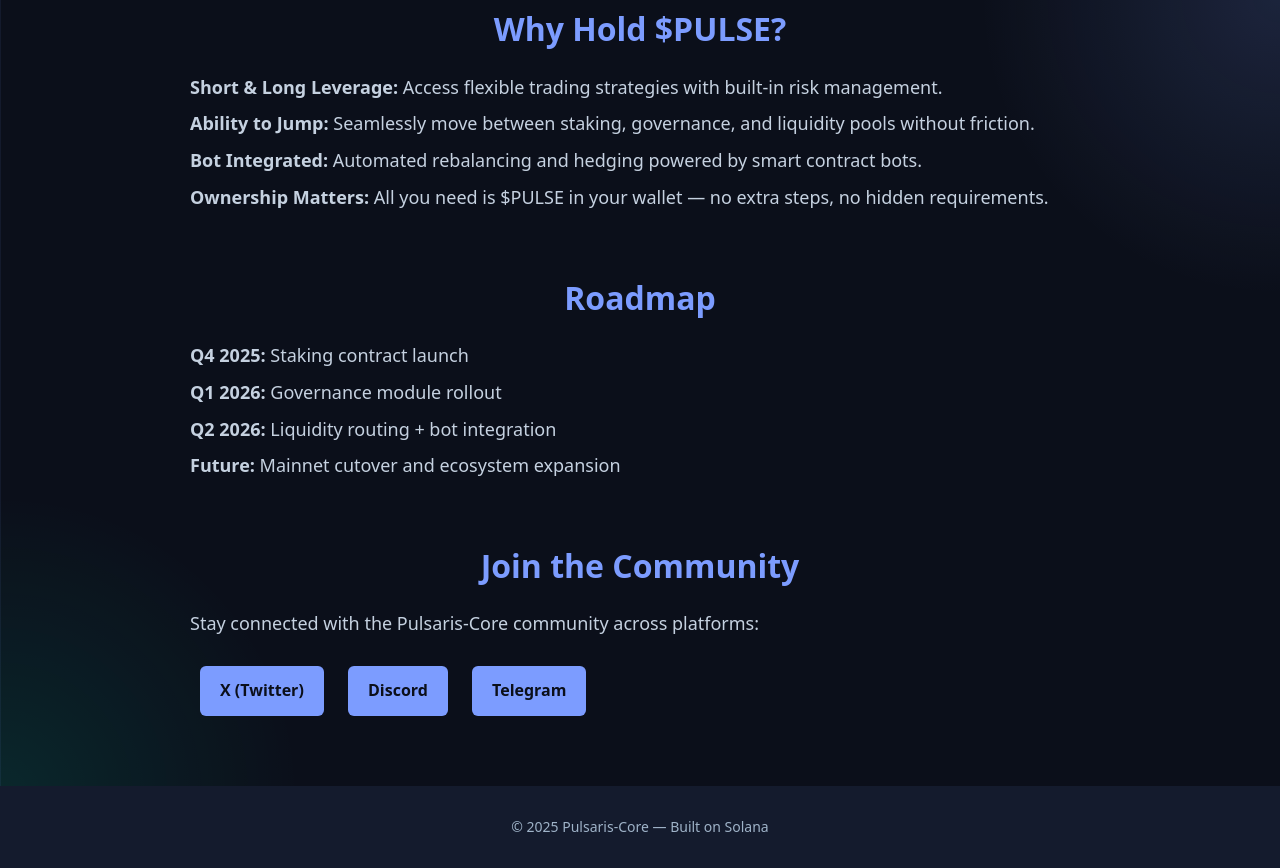
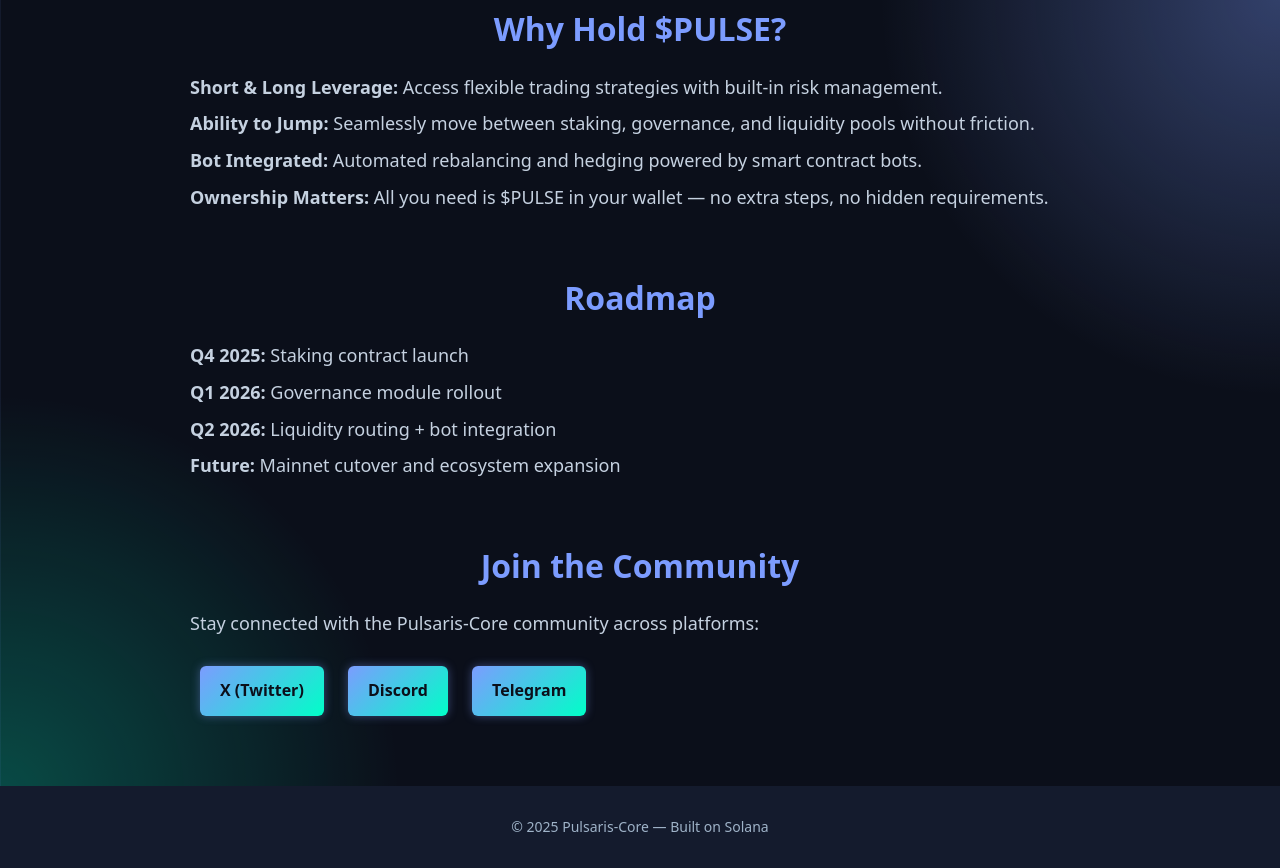
Before and after one commit to Rons1170/pulsaris-core, a plain HTML site: page index.html in a window 1280 px wide. Shown: the part 805-1673 px from the top of the page. Drawn offline with Linux system fonts and the light colour scheme.

Commit message:
Add glowing gradient buttons to match crypto background

```diff
--- a/index.html
+++ b/index.html
@@ -15,12 +15,12 @@
   /* Dark base */
   background-color: #0b0f1a;
 
-  /* Subtle crypto grid + glow */
+  /* Crypto grid + brighter glow accents */
   background-image:
     linear-gradient(90deg, rgba(124,156,255,0.08) 1px, transparent 1px),
     linear-gradient(180deg, rgba(124,156,255,0.08) 1px, transparent 1px),
-    radial-gradient(circle at top right, rgba(124,156,255,0.15), transparent 300px),
-    radial-gradient(circle at bottom left, rgba(0,255,200,0.1), transparent 300px);
+    radial-gradient(circle at top right, rgba(124,156,255,0.35), transparent 400px),
+    radial-gradient(circle at bottom left, rgba(0,255,200,0.25), transparent 400px);
 
   background-size: 60px 60px, 60px 60px, auto, auto;
   background-attachment: fixed;
@@ -67,15 +67,20 @@
   display: inline-block;
   margin: 10px;
   padding: 12px 20px;
-      background: #7c9cff;
+  background: linear-gradient(135deg, #7c9cff, #00ffc8);
   color: #0b0f1a;
   text-decoration: none;
   border-radius: 6px;
   font-weight: bold;
-      transition: background 0.2s;
+  transition: all 0.25s ease;
+  box-shadow: 0 0 10px rgba(124,156,255,0.4);
 }
+
 .buttons a:hover {
-      background: #a5baff;
+  background: linear-gradient(135deg, #00ffc8, #7c9cff);
+  color: #0b0f1a;
+  box-shadow: 0 0 20px rgba(124,156,255,0.8), 0 0 30px rgba(0,255,200,0.6);
+  transform: translateY(-2px);
 }
     footer {
       text-align: center;
```
Lines whose indentation alone changed are shown as unchanged.
